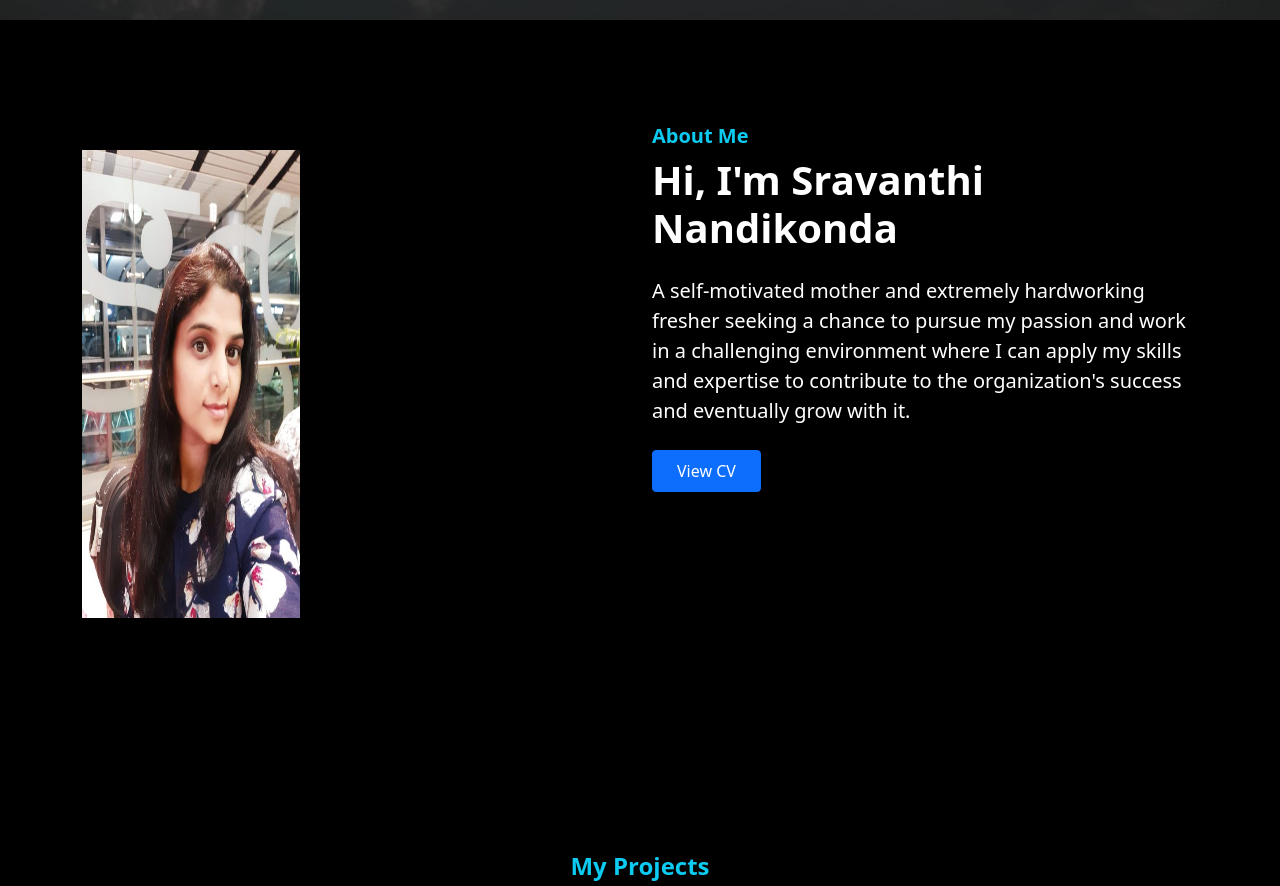
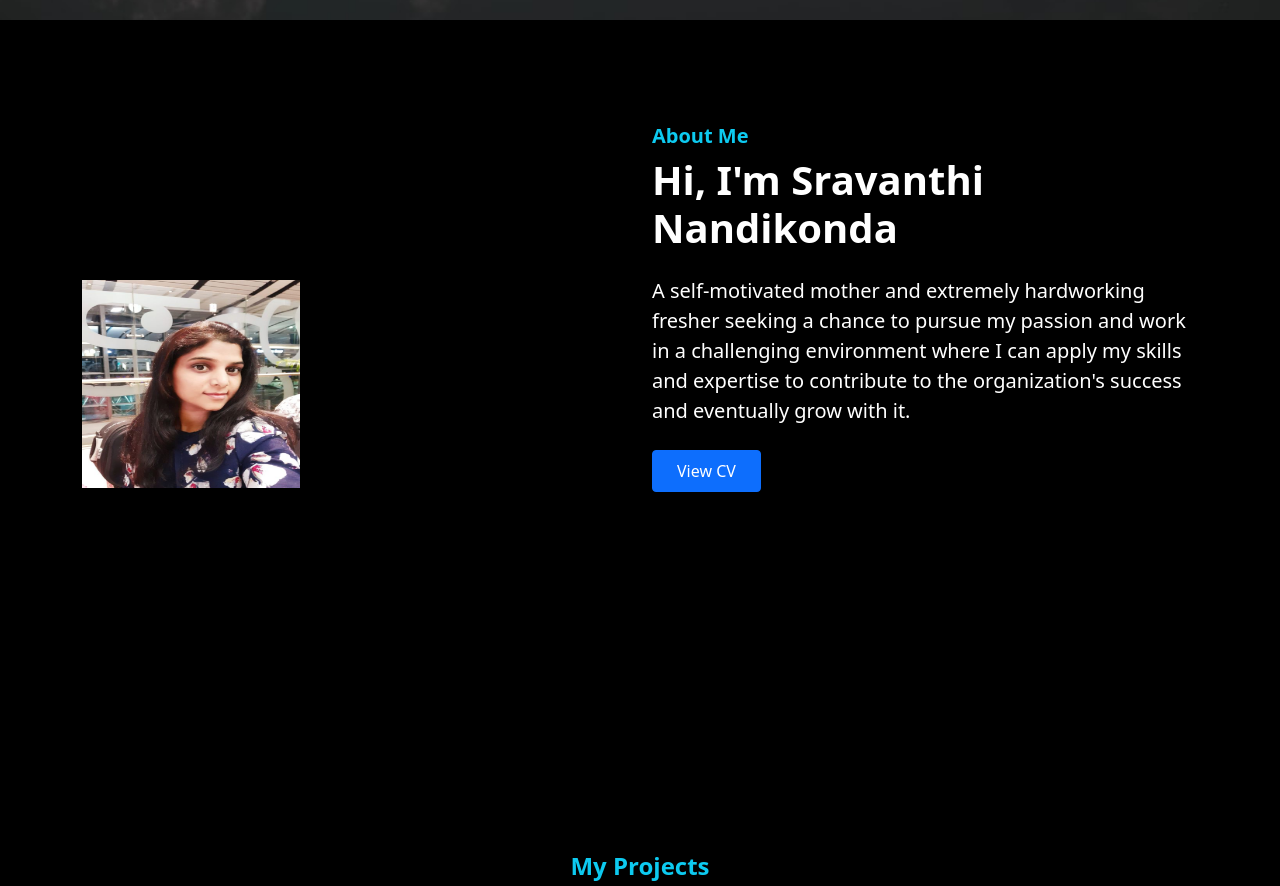
Before and after one commit to sravanthi-nandikonda/Portfolio1, a plain HTML site: page index.html in a window 1280 px wide. Shown: the part 780-1666 px from the top of the page. Drawn offline with nearby package versions, Linux system fonts and the light colour scheme.

Commit message:
Update style.css

```diff
--- a/style.css
+++ b/style.css
@@ -24,7 +24,7 @@ body{
     background-image: url(images/abt.JPG);
     min-height: 520px;
     background-position: left center;
-    background-size: 40% 90%;
+    background-size: 40% 40%;
     background-attachment: fixed;
     background-repeat: no-repeat;
 
```
